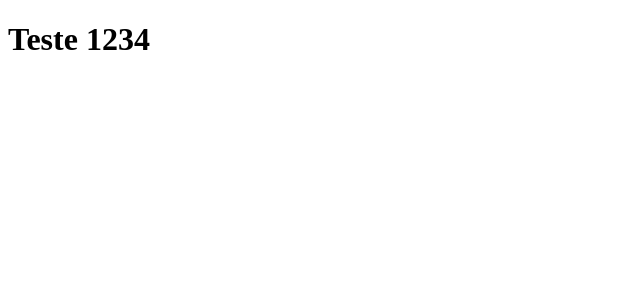
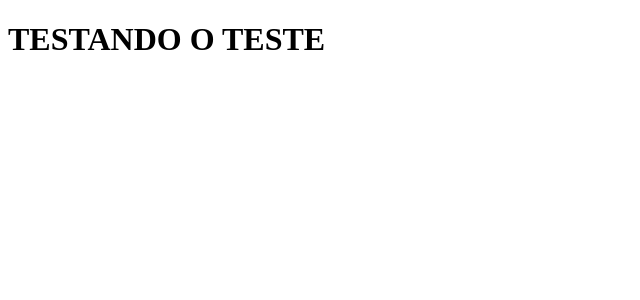
Before and after one commit to GabrielRizzatto/node, a Next.js app: page / in a window 1280 px wide. Shown: the top 300 px of the page, without its empty margins (0-640 px from the left). Built offline with nearby package versions, Linux system fonts and the light colour scheme.

Commit message:
modifica a frase

```diff
--- a/pages/index.js
+++ b/pages/index.js
@@ -1,4 +1,4 @@
 function Home(){
-    return <h1>Teste 1234</h1>
+    return <h1>TESTANDO O TESTE</h1>
 }
 export default Home;
```
